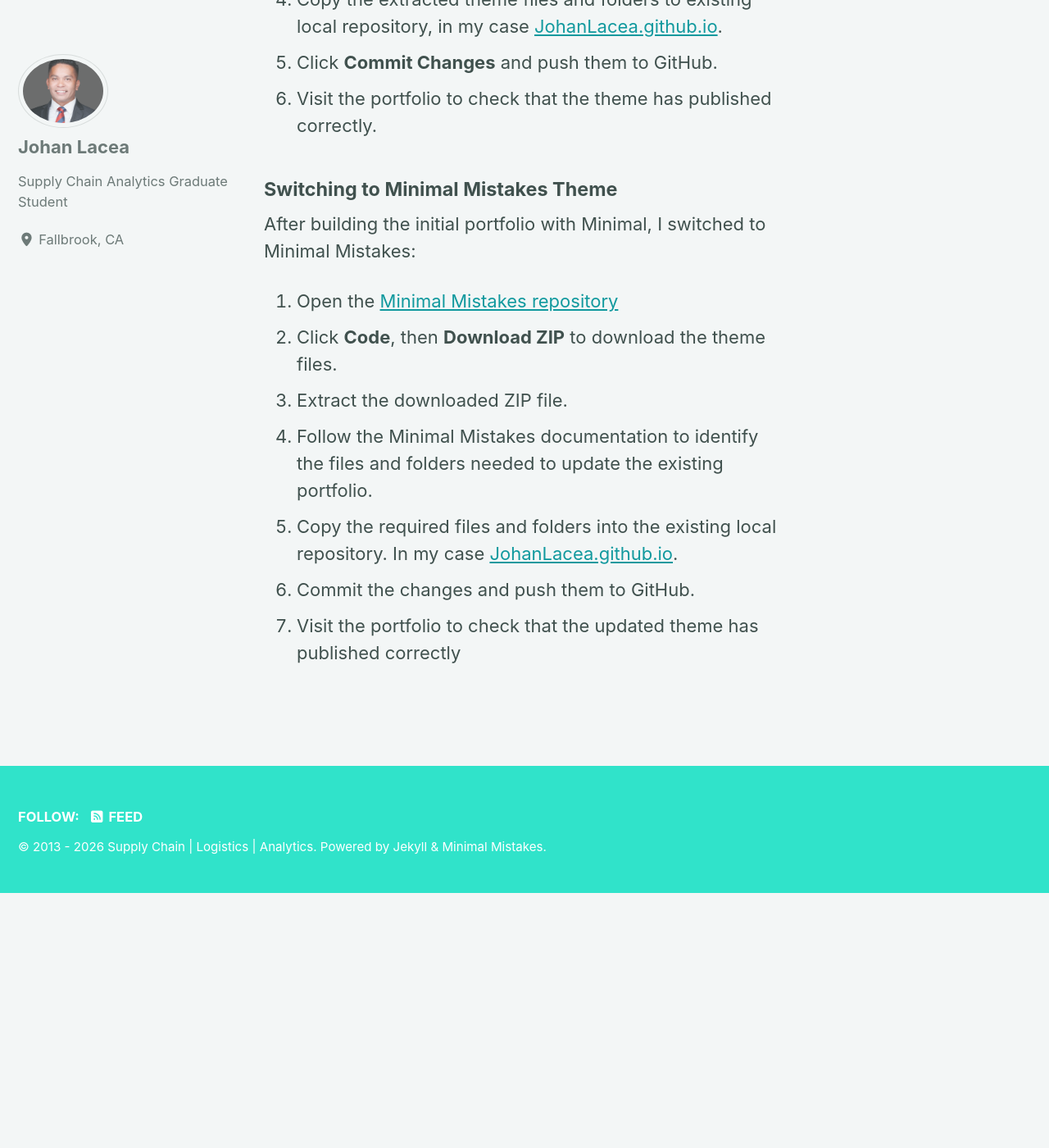
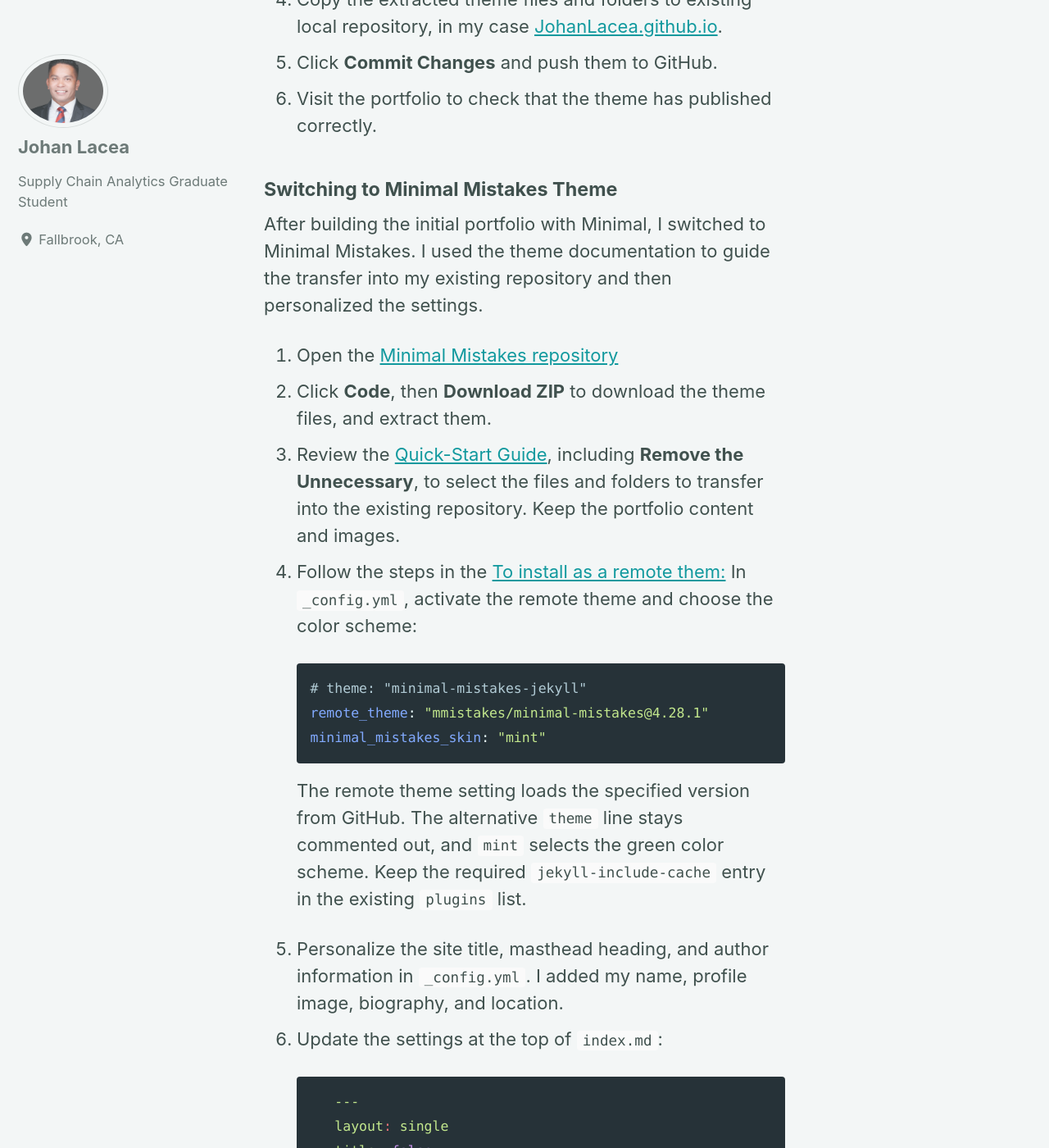
Before and after one commit to JohanLacea/JohanLacea.github.io, a Jekyll site: the page built from building-my-eportfolio/index.md, in a window 1280 px wide and 1400 px high, scrolled down 1293 px. Shown: the whole window at 82% size. Built offline with Jekyll 4.4.1, drawn with Linux system fonts in a browser that asks for light colours; cached includes are drawn as plain includes; before the commit the page ends 2382 px from its top, so only the background shows below that; some of the changed text lies outside the part shown.

Commit message:
change to index.md

````diff
--- a/building-my-eportfolio/index.md
+++ b/building-my-eportfolio/index.md
@@ -29,12 +29,30 @@ I initially built my e-portfolio using the Minimal theme:
 6. Visit the portfolio to check that the theme has published correctly.
 
 #### Switching to Minimal Mistakes Theme
-After building the initial portfolio with Minimal, I switched to Minimal Mistakes:
+After building the initial portfolio with Minimal, I switched to Minimal Mistakes. I used the theme documentation to guide the transfer into my existing repository and then personalized the settings.
 
 1. Open the [Minimal Mistakes repository](https://github.com/mmistakes/minimal-mistakes)
-2. Click **Code**, then **Download ZIP** to download the theme files.
-3. Extract the downloaded ZIP file.
-4. Follow the Minimal Mistakes documentation to identify the files and folders needed to update the existing portfolio.
-5. Copy the required files and folders into the existing local repository. In my case [JohanLacea.github.io](github.com/JohanLacea/JohanLacea.github.io).
-6. Commit the changes and push them to GitHub.
-7. Visit the portfolio to check that the updated theme has published correctly
+2. Click **Code**, then **Download ZIP** to download the theme files, and extract them.
+3. Review the [Quick-Start Guide](https://mmistakes.github.io/minimal-mistakes/docs/quick-start-guide/), including **Remove the Unnecessary**, to select the files and folders to transfer into the existing repository. Keep the portfolio content and images.
+4. Follow the steps in the [To install as a remote them:](https://mmistakes.github.io/minimal-mistakes/docs/quick-start-guide/#remote-theme-method)
+In `_config.yml`, activate the remote theme and choose the color scheme:
+
+   ```yaml
+   # theme: "minimal-mistakes-jekyll"
+   remote_theme: "mmistakes/minimal-mistakes@4.28.1"
+   minimal_mistakes_skin: "mint"
+   ```
+
+   The remote theme setting loads the specified version from GitHub. The alternative `theme` line stays commented out, and `mint` selects the green color scheme. Keep the required `jekyll-include-cache` entry in the existing `plugins` list.
+5. Personalize the site title, masthead heading, and author information in `_config.yml`. I added my name, profile image, biography, and location.
+6. Update the settings at the top of `index.md`:
+
+      ```yaml
+      ---
+      layout: single
+      title: false
+      author_profile: true
+      ---
+      ```
+      The settings at the top select the single layout, hide the automatic page title, and display the author sidebar. Below those settings, use Markdown headings, paragraphs, and bullet points to organize the portfolio content. I included my professional summary, professional experience, education, certifications, and a link to my LinkedIn profile.
+7. Commit and push the changes to GitHub, then check the published portfolio's appearance, content, and links.
````
Also changed, not shown: index.md (+6 -1 lines).
